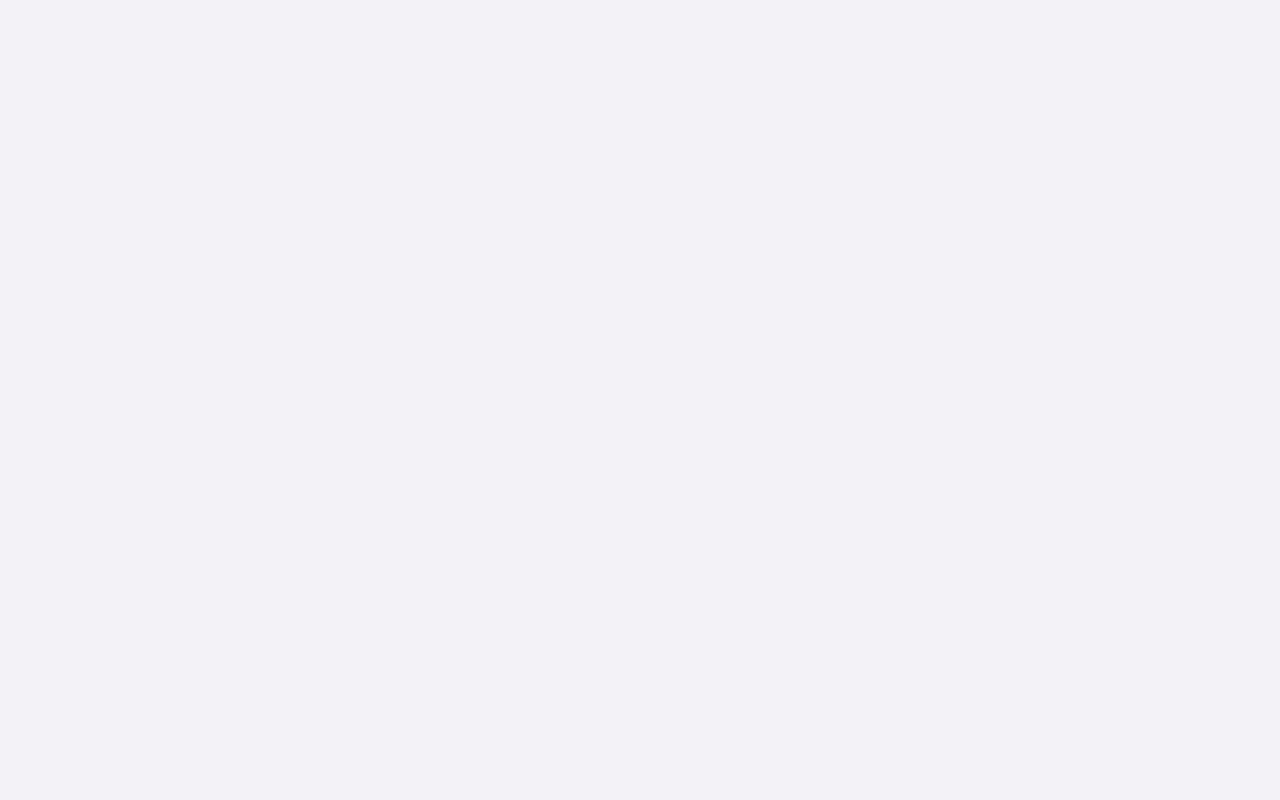
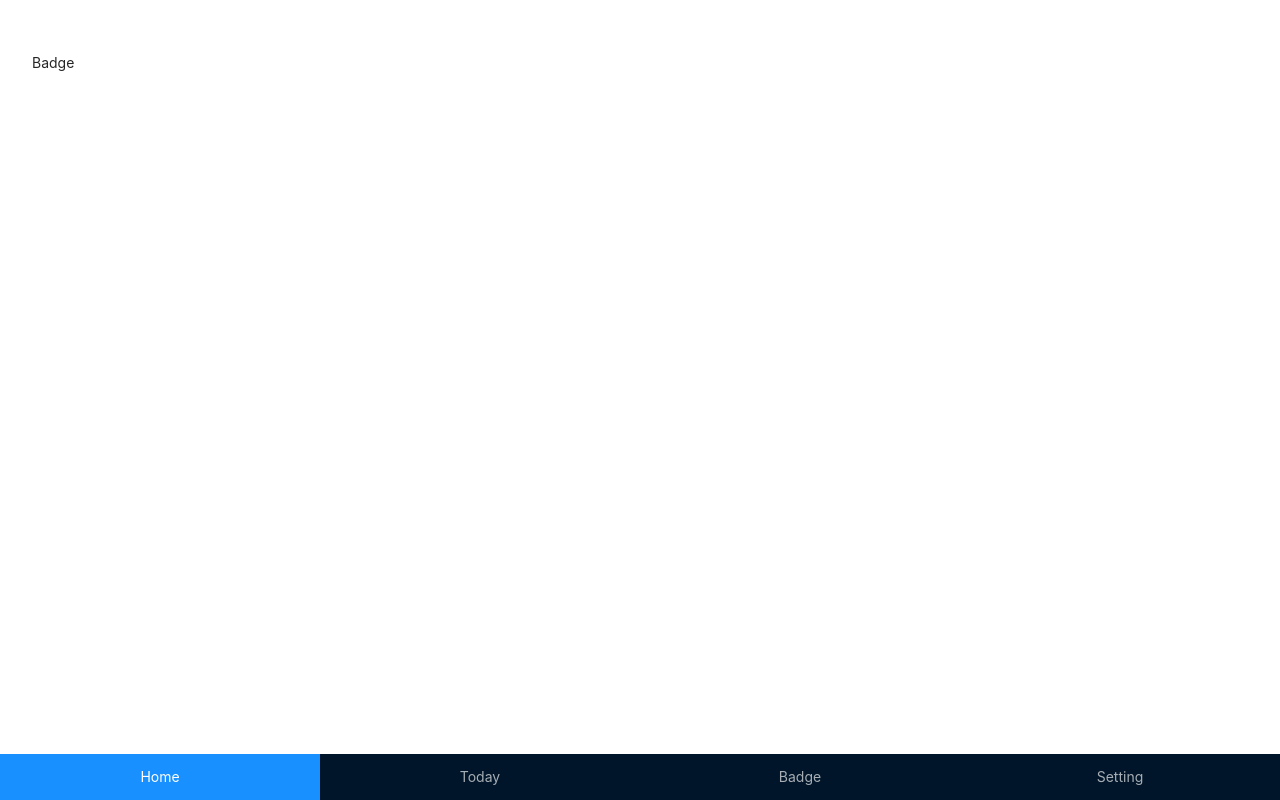
Before and after one commit to veggie-meal/veggie_web, a React (Create React App) app: page /badge in a window 1280 px wide. Built offline with nearby package versions, Linux system fonts and the light colour scheme.

Commit message:
add Badge page and link

```diff
--- a/src/App.js
+++ b/src/App.js
@@ -8,6 +8,7 @@ import {
 import {Layout} from "antd";
 import Main from './pages/Main';
 import Today from './pages/Today';
+import Badge from './pages/Badge';
 
 function App() {
   return (
@@ -20,6 +21,9 @@ function App() {
           <Route exact path="/today">
             <Today />
           </Route>
+          <Route exact path="/badge">
+            <Badge />
+          </Route>
         </Switch>
       </Router>
     </Layout>
--- /dev/null
+++ b/src/pages/Badge.js
@@ -0,0 +1,20 @@
+import React from 'react';
+import {Layout} from "antd";
+import NavBar from "../components/NavBar";
+
+const { Content } = Layout;
+
+function Badge() {
+  return (
+      <Layout>
+          <Content style={{padding:'40px 20px',minHeight:"100vh",backgroundColor:"white"}}>
+              <div className="site-layout-content">
+                  Badge
+              </div>
+          </Content>
+          <NavBar/>
+      </Layout>
+  );
+}
+
+export default Badge;
--- a/src/pages/Main.js
+++ b/src/pages/Main.js
@@ -4,7 +4,7 @@ import NavBar from "../components/NavBar";
 import Goal from "../components/Goal"
 import {Layout} from "antd";
 
-const { Header, Footer, Sider, Content } = Layout;
+const { Content } = Layout;
 
 function Main() {
   return (
```
